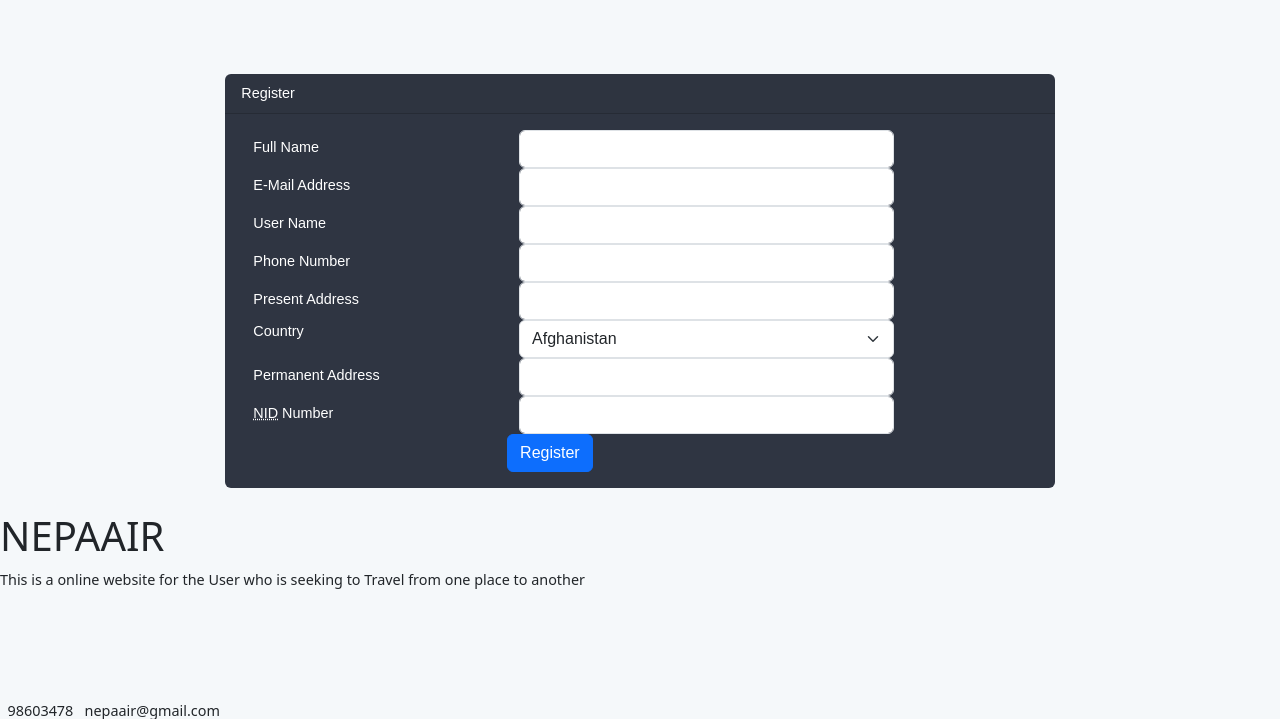
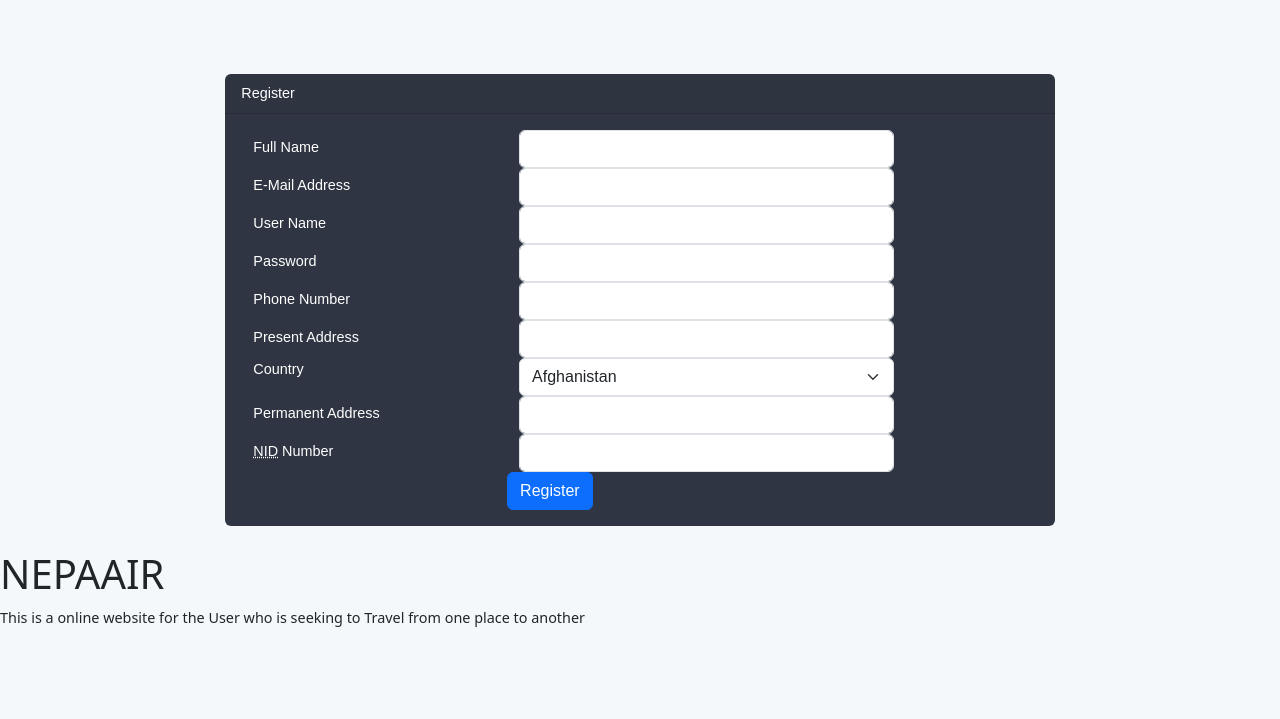
Before and after one commit to AshwinD-coder/Flight-Reservation-System-NepaAir-, a PHP site: page /signup.php in a window 1280 px wide. Shown: the part 61-780 px from the top of the page. Run offline with PHP 8.4, Linux system fonts and the light colour scheme; some libraries are stand-ins or nearby versions.

Commit message:
Update signup.php

```diff
--- a/signup.php
+++ b/signup.php
@@ -77,6 +77,13 @@ body{
                                     <label for="user_name" class="col-md-4 col-form-label text-md-right">User Name</label>
                                     <div class="col-md-6">
                                         <input type="text" id="user_name" class="form-control" name="username">
+                                    </div>
+                                </div>
+
+                                <div class="form-group row">
+                                    <label for="password" class="col-md-4 col-form-label text-md-right">Password</label>
+                                    <div class="col-md-6">
+                                        <input type="password" id="pass_word" class="form-control" name="password">
                                     </div>
                                 </div>
 
```
